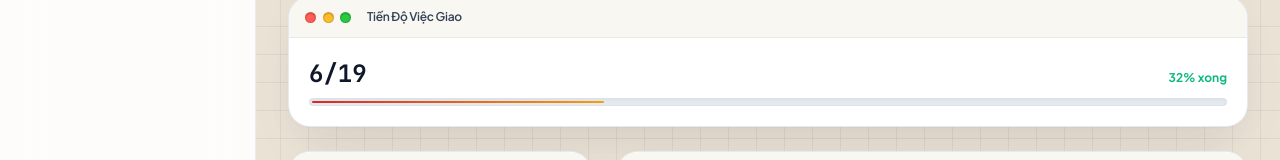
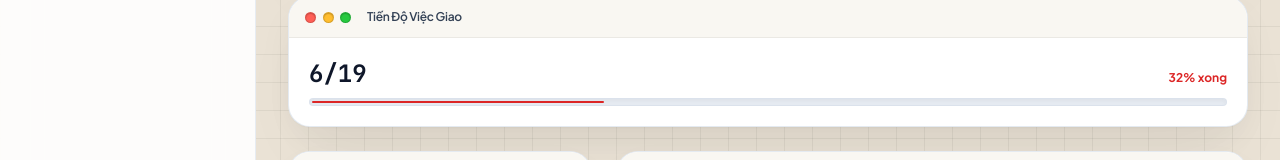
Before and after one commit to kudohieu1209/hedieuhanh-web, a React (Vite) app: page /members in a window 1280 px wide. Shown: the part 506-666 px from the top of the page. Built offline with nearby package versions, Linux system fonts and the light colour scheme; no server answers; the database is empty.

Commit message:
fix(web): loai bo triet de mau tim va dong bo mau do cho tien do thanh vien

```diff
--- a/src/pages/KnowledgePage.tsx
+++ b/src/pages/KnowledgePage.tsx
@@ -192,7 +192,7 @@ export const KnowledgePage: React.FC = () => {
                 {/* Header */}
                 <div className="border-b border-slate-100 dark:border-slate-800/80 pb-4">
                   <div className="flex flex-wrap items-center justify-between gap-2 mb-2">
-                    <Badge variant={selectedTopic.category === 'process_signal' ? 'primary' : selectedTopic.category === 'tty_layer' ? 'warning' : 'purple'}>
+                    <Badge variant={selectedTopic.category === 'process_signal' ? 'primary' : selectedTopic.category === 'tty_layer' ? 'warning' : 'default'}>
                       {selectedTopic.category === 'process_signal' ? 'Process & Signal' : selectedTopic.category === 'tty_layer' ? 'TTY Layer' : 'Shell & Job Control'}
                     </Badge>
                     {selectedTopic.weeks && selectedTopic.weeks.length > 0 && (
--- a/src/pages/MembersPage.tsx
+++ b/src/pages/MembersPage.tsx
@@ -145,9 +145,9 @@ export const MembersPage: React.FC = () => {
             <span className="text-2xl font-extrabold font-mono text-slate-900 dark:text-white">
               {completedTasks.length}/{memberTasks.length}
             </span>
-            <span className="text-xs text-emerald-500 font-bold">{taskPct}% xong</span>
+            <span className="text-xs text-red-600 dark:text-red-400 font-bold">{taskPct}% xong</span>
           </div>
-          <Progress value={taskPct} size="sm" barColor="bg-gradient-to-r from-red-600 to-amber-500" />
+          <Progress value={taskPct} size="sm" barColor="bg-red-600" />
         </CardContent>
       </Card>
 
```
